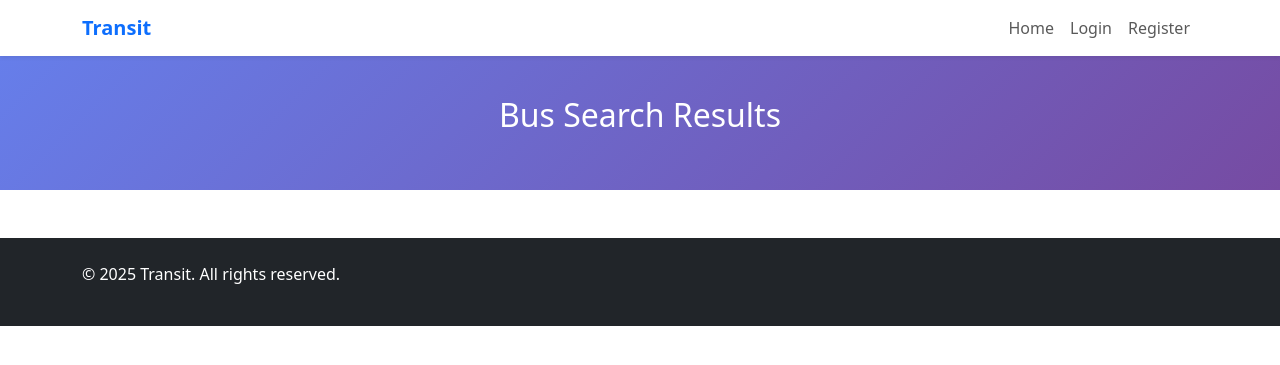
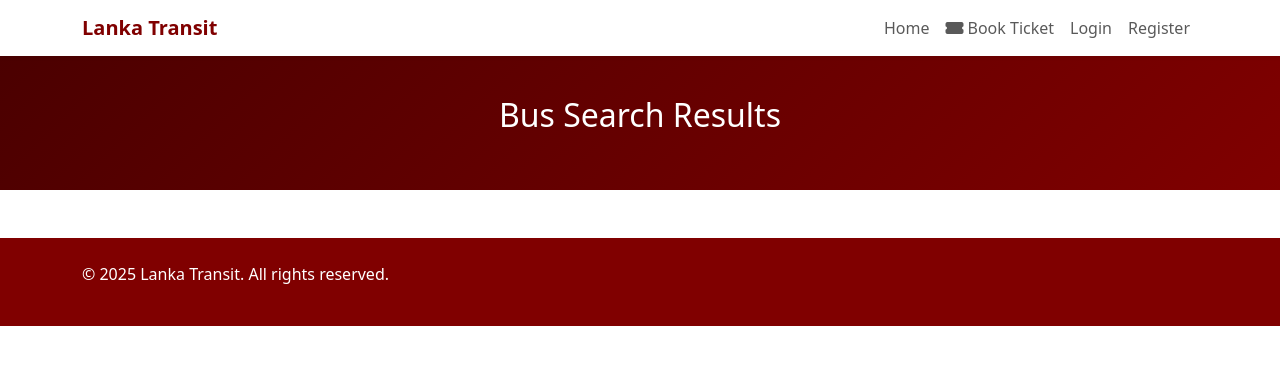
Before and after one commit to ruvini730402/Lanka-Transit, a PHP site: page /Registerlog/pages/search.php in a window 1280 px wide. Shown: the top 365 px of the page. Run offline with PHP 8.4, Linux system fonts and the light colour scheme.

Commit message:
Update search page styles and navigation links for improved branding and user experience

```diff
--- a/pages/search.php
+++ b/pages/search.php
@@ -54,7 +54,7 @@ if ($_SERVER['REQUEST_METHOD'] === 'POST') {
     <link href="https://cdnjs.cloudflare.com/ajax/libs/font-awesome/6.7.2/css/all.min.css" rel="stylesheet">
     <style>
         .search-header {
-            background: linear-gradient(135deg, #667eea 0%, #764ba2 100%);
+            background: linear-gradient(135deg, #4B0000 0%, #800000 100%);
             color: white;
             padding: 40px 0;
         }
@@ -69,7 +69,7 @@ if ($_SERVER['REQUEST_METHOD'] === 'POST') {
             box-shadow: 0 8px 15px rgba(0, 0, 0, 0.15);
         }
         .fare-badge {
-            background: linear-gradient(135deg, #667eea 0%, #764ba2 100%);
+            background: linear-gradient(135deg, #4B0000 0%, #800000 100%);
             color: white;
             font-size: 1.2rem;
             font-weight: bold;
@@ -92,14 +92,35 @@ if ($_SERVER['REQUEST_METHOD'] === 'POST') {
             z-index: 10;
             box-shadow: 0 4px 6px rgba(0, 0, 0, 0.1);
         }
+        .btn-primary {
+            background: linear-gradient(135deg, #4B0000 0%, #800000 100%);
+            border: none;
+            padding: 12px 30px;
+            border-radius: 25px;
+        }
+        .btn-outline-primary {
+            border-color: #800000;
+            color: #800000;
+            border-radius: 25px;
+        }
+        .btn-outline-primary:hover {
+            background-color: #800000;
+            border-color: #800000;
+        }
+        .btn-success {
+            background: linear-gradient(135deg, #28a745 0%, #20c997 100%);
+            border: none;
+            padding: 12px 30px;
+            border-radius: 25px;
+        }
     </style>
 </head>
 <body>
     <!-- Navigation -->
     <nav class="navbar navbar-expand-lg navbar-light bg-white shadow-sm">
         <div class="container">
-            <a class="navbar-brand d-flex align-items-center" href="index.php">
-                <span class="fw-bold text-primary">Transit</span>
+            <a class="navbar-brand d-flex align-items-center" href="../index.php">
+                <span class="fw-bold" style="color: #800000;">Lanka Transit</span>
             </a>
             <button class="navbar-toggler" type="button" data-bs-toggle="collapse" data-bs-target="#navbarNav">
                 <span class="navbar-toggler-icon"></span>
@@ -107,13 +128,18 @@ if ($_SERVER['REQUEST_METHOD'] === 'POST') {
             <div class="collapse navbar-collapse" id="navbarNav">
                 <ul class="navbar-nav ms-auto">
                     <li class="nav-item">
-                        <a class="nav-link" href="index.php">Home</a>
+                        <a class="nav-link" href="../index.php">Home</a>
                     </li>
                     <li class="nav-item">
-                        <a class="nav-link" href="auth/login.php">Login</a>
+                        <a class="nav-link" href="booking.php">
+                            <i class="fas fa-ticket-alt me-1"></i>Book Ticket
+                        </a>
                     </li>
                     <li class="nav-item">
-                        <a class="nav-link" href="auth/register.php">Register</a>
+                        <a class="nav-link" href="../auth/login.php">Login</a>
+                    </li>
+                    <li class="nav-item">
+                        <a class="nav-link" href="../auth/register.php">Register</a>
                     </li>
                 </ul>
             </div>
@@ -225,16 +251,10 @@ if ($_SERVER['REQUEST_METHOD'] === 'POST') {
                                             <i class="fas fa-chair me-1"></i>
                                             <?php echo $bus['available_seats']; ?> seats available
                                         </span>
-                                        <div>
-                                            <a href="booking.php?bus_id=<?php echo $bus['bus_id']; ?>&date=<?php echo urlencode($travelDate); ?>&origin=<?php echo urlencode($origin); ?>&destination=<?php echo urlencode($destination); ?>"
-                                               class="btn btn-success me-2">
-                                                <i class="fas fa-ticket-alt me-1"></i>Book Now
-                                            </a>
-                                            <a href="bus-details.php?bus_id=<?php echo $bus['bus_id']; ?>&date=<?php echo urlencode($travelDate); ?>"
-                                               class="btn btn-outline-primary">
-                                                <i class="fas fa-eye me-1"></i>Details
-                                            </a>
-                                        </div>
+                                        <a href="booking.php?bus_id=<?php echo $bus['bus_id']; ?>&date=<?php echo urlencode($travelDate); ?>&origin=<?php echo urlencode($origin); ?>&destination=<?php echo urlencode($destination); ?>"
+                                           class="btn btn-success">
+                                            <i class="fas fa-ticket-alt me-1"></i>Book Now
+                                        </a>
                                     </div>
                                 </div>
                             </div>
@@ -246,10 +266,10 @@ if ($_SERVER['REQUEST_METHOD'] === 'POST') {
     </div>
 
     <!-- Footer -->
-    <footer class="bg-dark text-white py-4 mt-5">
+    <footer class="text-white py-4 mt-5" style="background-color: #800000;">
         <div class="container">
             <div class="row">
-                <p>&copy; 2025 Transit. All rights reserved.</p>
+                <p>&copy; 2025 Lanka Transit. All rights reserved.</p>
             </div>
         </div>
     </footer>
```
